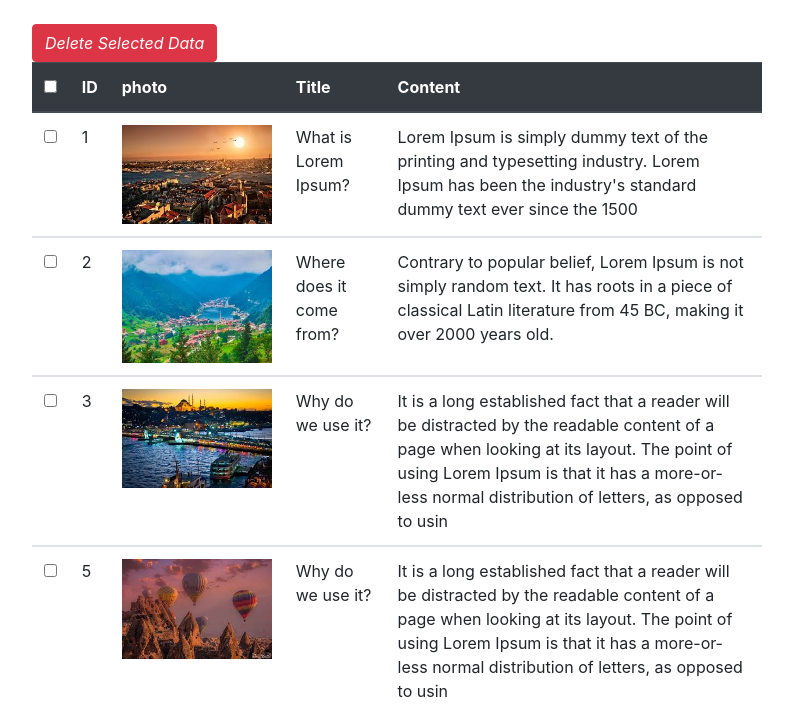
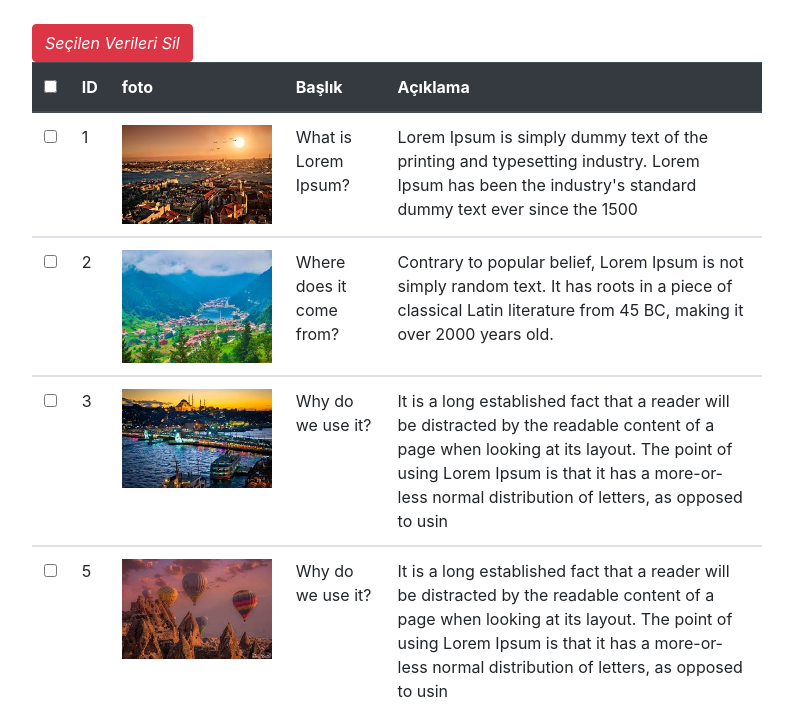
Before and after one commit to barisiceny/coklu-Veri-Silme-PHP-MYSQL-PDO-, a PHP site: page / in a window 1280 px wide. Shown: the top 714 px of the page, without its empty margins (53-846 px from the left). Run offline with PHP 8.4, Linux system fonts and the light colour scheme; data comes from the database, SQL or seed files in the repository.

Commit message:
Update index.php

```diff
--- a/index.php
+++ b/index.php
@@ -2,27 +2,27 @@
 <html>
 <head>
 	<meta charset="utf-8">
-	<title>Çoklu SİL</title>
+	<title>Çoklu Veri Silme</title>
 	<link rel="stylesheet" type="text/css" href="css/bootstrap.min.css">
 	<script src="deleteall.js"></script>
 
 	<?php
-	include('fonc.php'); // We include our database on our page
+	include('fonc.php'); // Veritabanımızı sayfamıza dahil ediyoruz
 
-	if (isset($_POST['delete'])) { // Checking if the deletion Checkbox is Checked
-		$selecteddata = implode(', ', $_POST['delete']);    // We pass it to the variable "$selecteddata" that comes with Checkbox
-		$query = $connect->prepare('select * FROM `blog` WHERE `id` IN (' . $selecteddata . ')'); // We get the IDs from the database
-		$query->execute(); //executing query and getting data
+	if (isset($_POST['delete'])) { // Silme Onay Kutusunun Işaretli olup olmadığını kontrol etme
+		$selecteddata = implode(', ', $_POST['delete']);    // Checkbox ile birlikte gelen "$selecteddata" değişkenine iletiyoruz
+		$query = $connect->prepare('select * FROM `blog` WHERE `id` IN (' . $selecteddata . ')'); // Kimlikleri veritabanından alıyoruz
+		$query->execute(); //Sorguyu yürütme ve veri alma
 
-		while ($result = $query->fetch()) { // Incoming data is returned with a while loop
+		while ($result = $query->fetch()) { // Gelen veriler bir while döngüsü ile döndürülür
 
-        @unlink('img/' . $result["photo"]);// Old files (photos) are deleted. optional, you can not use this code
+        @unlink('img/' . $result["photo"]);// Eski dosyalar (fotoğraflar) silindi. isteğe bağlı olarak, bu kodu kullanamazsınız
     }
 
-    $query = $connect->prepare('DELETE FROM `blog` WHERE `id` IN (' . $selecteddata . ')'); // Our deletion query according to incoming data IDs
-    $query->execute(); // Running Query
+    $query = $connect->prepare('DELETE FROM `blog` WHERE `id` IN (' . $selecteddata . ')'); // Gelen veri kimliklerine göre silme sorgumuz
+    $query->execute(); // Çalışan Sorgu
 
-    if ($query) { // If our query worked, we are redirecting to our index.php page
+    if ($query) { // Sorgumuz işe yaradıysa, index.php sayfamıza yönlendiriyoruz
     	header("location:index.php");
     }
 
@@ -34,71 +34,71 @@
 	<div class="container">
 		<div class="row">
 			<div class="col-md-8">
-				<!-- We add a Form to our table, it must be a Form, otherwise the data will not be posted, it will not work. -->
+				<!-- Tablomuza bir Form ekliyoruz, bu bir Form olmalı, aksi takdirde veriler yayınlanmaz, çalışmaz. -->
 				<form action="" method="post">
 					<!-- Our table-->
 					<table class="table table-hover">
 
-						<!-- We make our Selected Delete Button to give a Warning with Modal.-->
+						<!-- Seçilen Sil Düğmemizi Modal ile Uyarı vermek için yapıyoruz.-->
 
 						<a class="btn btn-danger font-18" href="#" data-toggle="modal"
-						data-target="#deleteall"><i class="fa fa-trash"> Delete Selected Data</i></a>
+						data-target="#deleteall"><i class="fa fa-trash"> Seçilen Verileri Sil</i></a>
 						<!-- Logout Modal-->
 						<div class="modal fade" id="deleteall" tabindex="-1" role="dialog"
 						aria-labelledby="exampleModalLabel" aria-hidden="true">
 						<div class="modal-dialog" role="document">
 							<div class="modal-content">
 								<div class="modal-header">
-									<h5 class="modal-title" id="exampleModalLabel">Delete All Action</h5>
+									<h5 class="modal-title" id="exampleModalLabel">Tüm Eylemleri Sil</h5>
 									<button class="close" type="button" data-dismiss="modal"
 									aria-label="Close">
 									<span aria-hidden="true">×</span>
 								</button>
 							</div>
 							<div class="modal-body">
-								<h1 class="text-center">Important Warning !</h1>
-								<h3 class="text-center">The selected data will be deleted. Do you approve</h3></div>
+								<h1 class="text-center">Önemli Uyarı!</h1>
+								<h3 class="text-center">Seçilen veriler silinecektir. Onaylıyor musunuz</h3></div>
 								<div class="modal-footer">
-									<button type="submit" class="btn btn-danger font-18 "><i class="fa fa-trash"> Delete selected ones</i></button>
+									<button type="submit" class="btn btn-danger font-18 "><i class="fa fa-trash"> Seçilenleri sil</i></button>
 									<button class="btn btn-secondary" type="button"
-									data-dismiss="modal">Cancel
+									data-dismiss="modal">Iptal etmek
 								</button>
 
 							</div>
 						</div>
 					</div>
-				</div>    <!-- End of our delete selected modal-->
+				</div>    <!-- Seçilen modu silmemizin sonu-->
 
 
 				<thead class="thead-dark">
 					<th>
-						<!--Select All at the Top of Our Table We place our checkbox in the thead part of our table-->
+						<!--Masamızın En Üstündeki Tümünü Seç Onay kutumuzu tablomuzun thead kısmına yerleştiriyoruz-->
 						<div class="checkbox">
-							<input type="checkbox" id="selectall" value=""> <!--We give an id to our Checkbox and select all of them with javascript codes.  -->
+							<input type="checkbox" id="selectall" value=""> <!--Onay Kutumuza bir id veriyoruz ve hepsini javascript kodlarıyla seçiyoruz. -->
 						</div>
 					</th>
 					<th>ID</th>
-					<th>photo</th>
-					<th>Title</th>
-					<th>Content</th>
+					<th>foto</th>
+					<th>Başlık</th>
+					<th>Açıklama</th>
 				</thead>
 				<?php
-				$query = $connect->prepare("SELECT * FROM blog"); // Retrieving data from database
-				$query->execute();  // Running Our Query
+				$query = $connect->prepare("SELECT * FROM blog"); // Veritabanından veri alma
+				$query->execute();  // Sorgumuzu Çalıştırıyoruz
 
-				while ($result=$query->fetch())  // Data from database is returned with While Loop.
+				while ($result=$query->fetch())  // Veritabanındaki veriler While Loop ile döndürülür.
 
-				{  // With the start we have data
+				{  // Başlangıçta verilerimiz var
 
 					?>
 
 					<tbody>
 						<td>
-							 <!--We use Checkbox to identify deleted Dataz-->
+							 <!--Silinen Datayı tanımlamak için Checkbox'ı kullanıyoruz-->
 							<div class="checkbox">
 								<input class="chck" type="checkbox" name="delete[]"
-								value="<?php echo $result['id']; ?>"><!--We specify a name for the "name" part of the checkbox to be recognized for our multiple deleteme query.-->
-								<label for="<?php echo $result['id']; ?>"></label>  <!--We are sending the ID from the database to Checkbox-->
+								value="<?php echo $result['id']; ?>"><!--Çoklu silme sorgumuz için tanınacak onay kutusunun "name" kısmı için bir ad belirliyoruz.-->
+								<label for="<?php echo $result['id']; ?>"></label>  <!--id yi veritabanından Checkbox'a gönderiyoruz-->
 							</div>
 						</td>
 						<td><?= $result['id']?></td>
@@ -107,7 +107,7 @@
 						<td><?= $result['content']?></td>
 					</tbody>
 					<?php
-				}  // With End of While, we pull our data and our query ends.
+				}  // Süre Sonu ile verilerimizi çekeriz ve sorgumuz sona erer.
 
 				?>
 
@@ -117,7 +117,7 @@
 </div>
 </div>
 
- <!--When we click on the "deleteall" checkbox, we add our javascript code so that all checkboxes are checked-->
+ <!--"hepsini sil" onay kutusuna tıkladığımızda, tüm onay kutularının işaretli olması için javascript kodumuzu ekliyoruz-->
 <script type="text/javascript">
 	$(document).ready(function () {
 		$('#selectall').on('click', function () {
```
